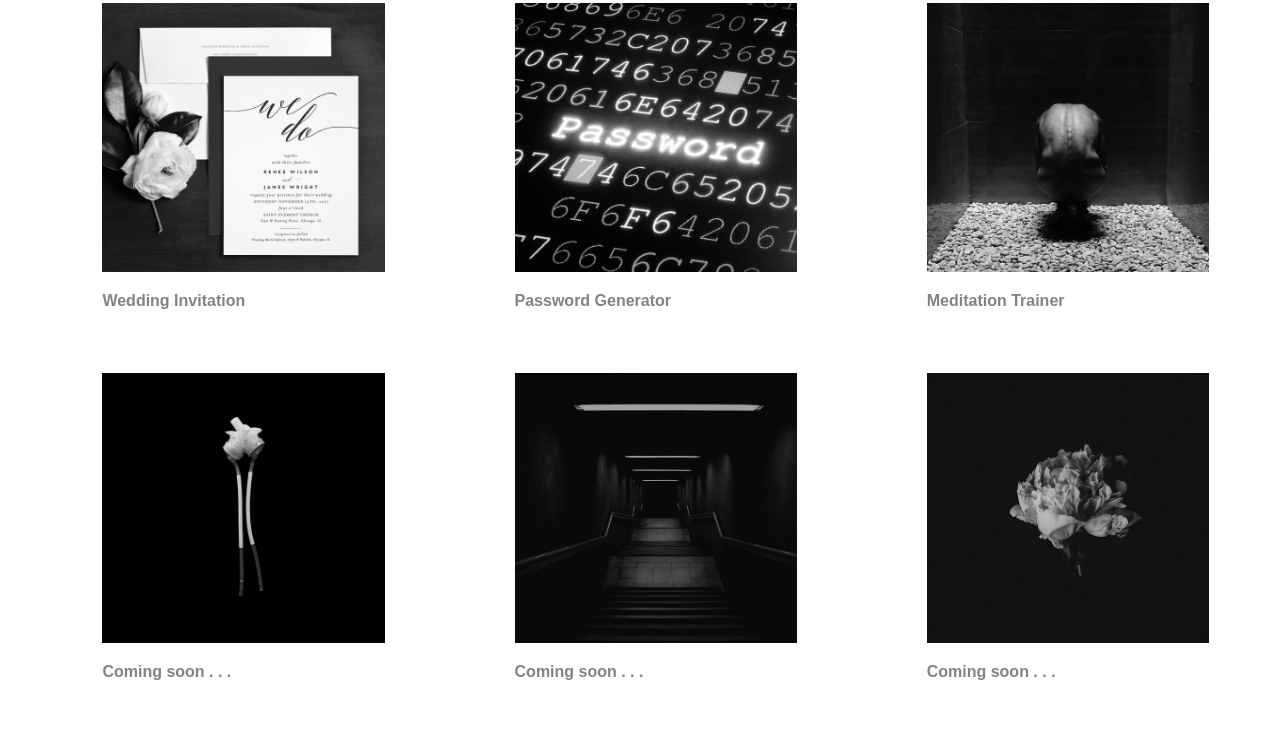
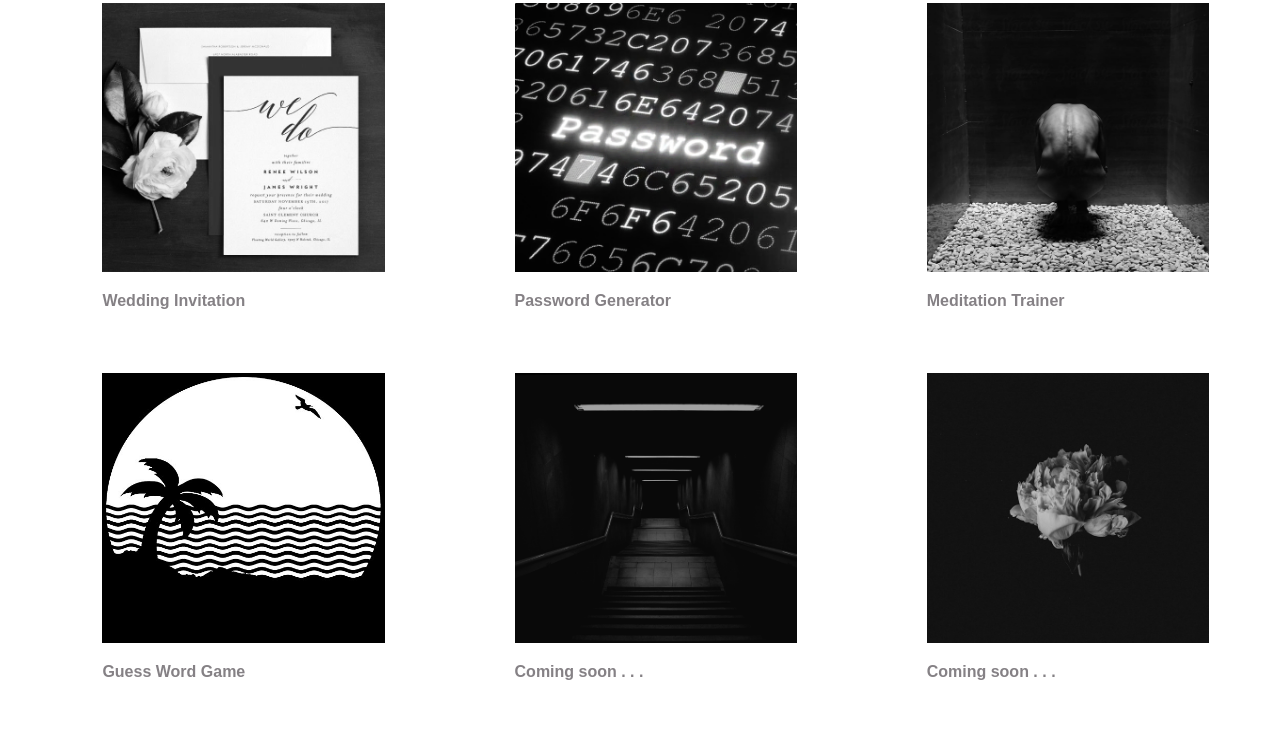
Before and after one commit to OlyaMelska/Responsive-Portfolio, a plain HTML site: page portfolio.html in a window 1280 px wide. Shown: the part 276-1015 px from the top of the page. Drawn offline with Linux system fonts and the light colour scheme; a web font is replaced by a local one.

Commit message:
Adding a word Game to my portfolio

```diff
--- a/portfolio.html
+++ b/portfolio.html
@@ -72,11 +72,11 @@
 
         <div class="projects">
           <a
-            href="assets/Projects/Meditation Trainer/html.html"
+            href="https://olyamelska.github.io/Word-Guess-Game/"
             target="_blank"
           >
-            <img src="assets/Images/coming1.jpg" class="projectImages" />
-            <p>Coming soon . . .</p>
+            <img src="assets/Images/wordgame.jpg" class="projectImages" />
+            <p>Guess Word Game</p>
           </a>
         </div>
 
```
Also changed, not shown: assets/Images/wordgame.jpg (added), 3 other files.
